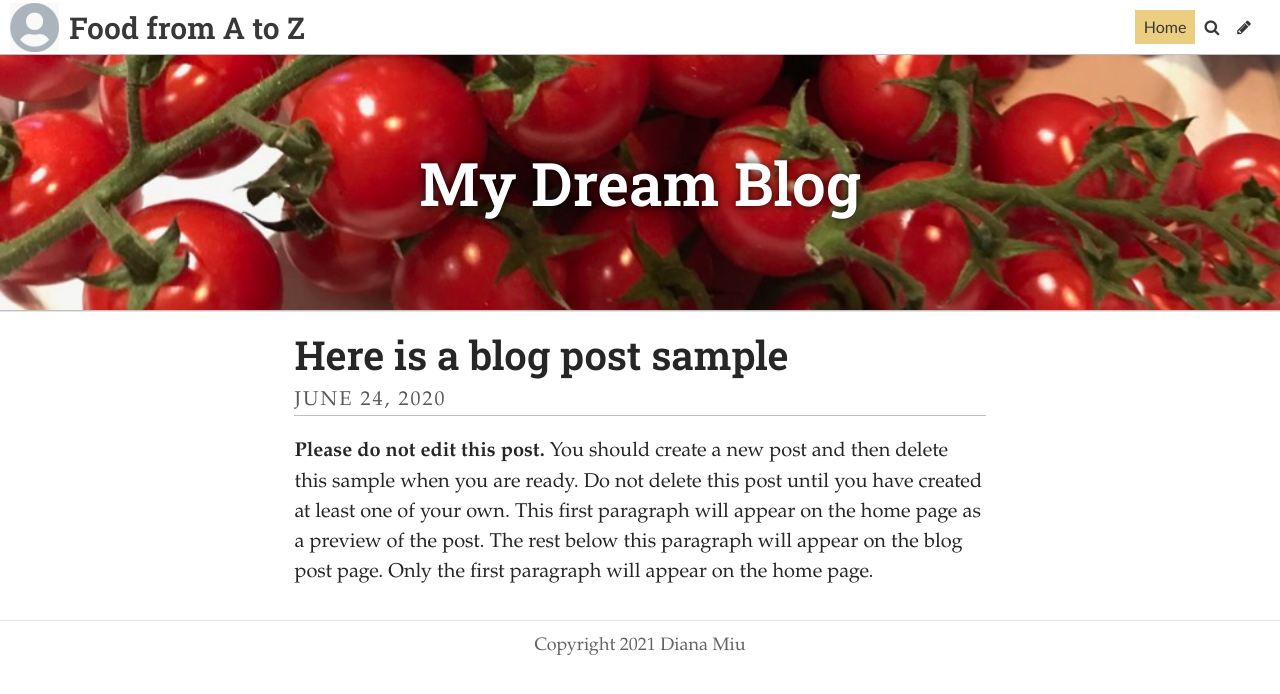
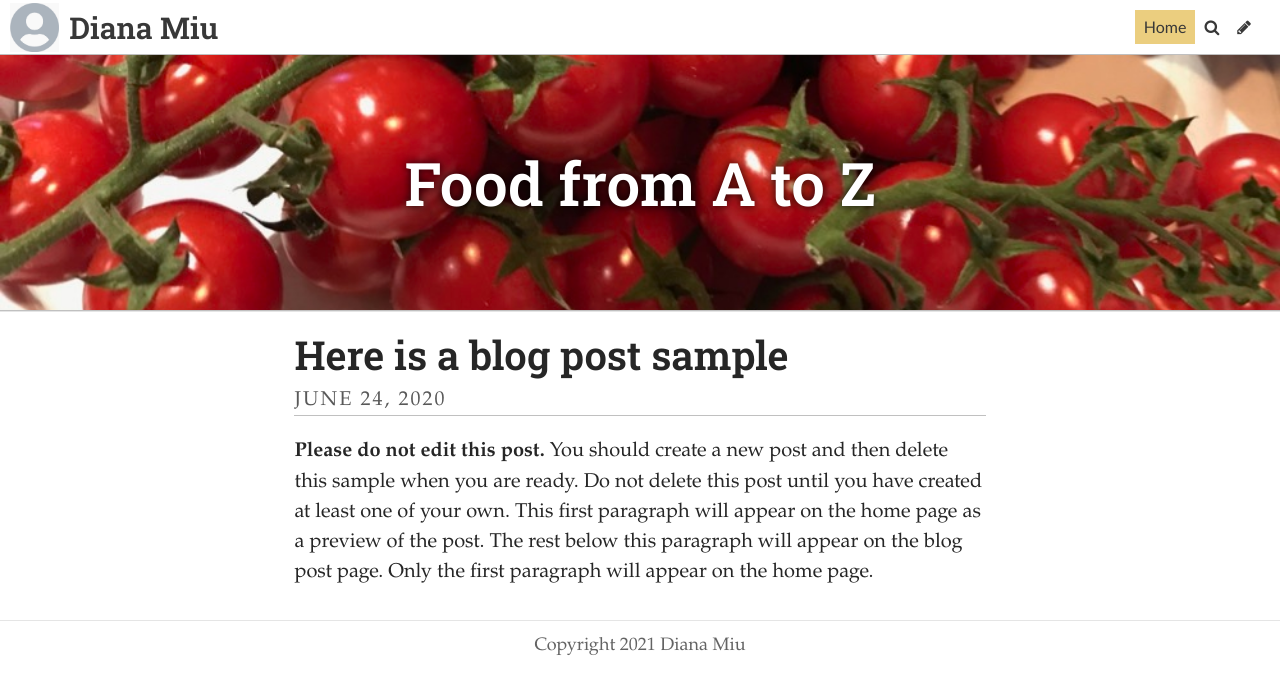
Before and after one commit to DianaMiu/typographymodule, a Jekyll site: the page built from index.html, in a window 1280 px wide. Shown: the top 694 px of the page. Built offline with Jekyll 4.4.1, drawn with Linux system fonts in a browser that asks for light colours; some web fonts are replaced; the list of posts is cut into pages by our own code.

Commit message:
Update Settings “general”

```diff
--- a/_data/settings.yml
+++ b/_data/settings.yml
@@ -1,8 +1,8 @@
-title: Food from A to Z
+title: Diana Miu
 description: "A website about typography of fancy restaurants. "
 footer_text: Copyright 2021 Diana Miu
 header_feature_image: ../uploads/tomatoes.jpg
-header_text: My Dream Blog
+header_text: Food from A to Z
 header_text_color: "#ffffff"
 bannerheight: 20vmax
 navbarheight: 55px
```
